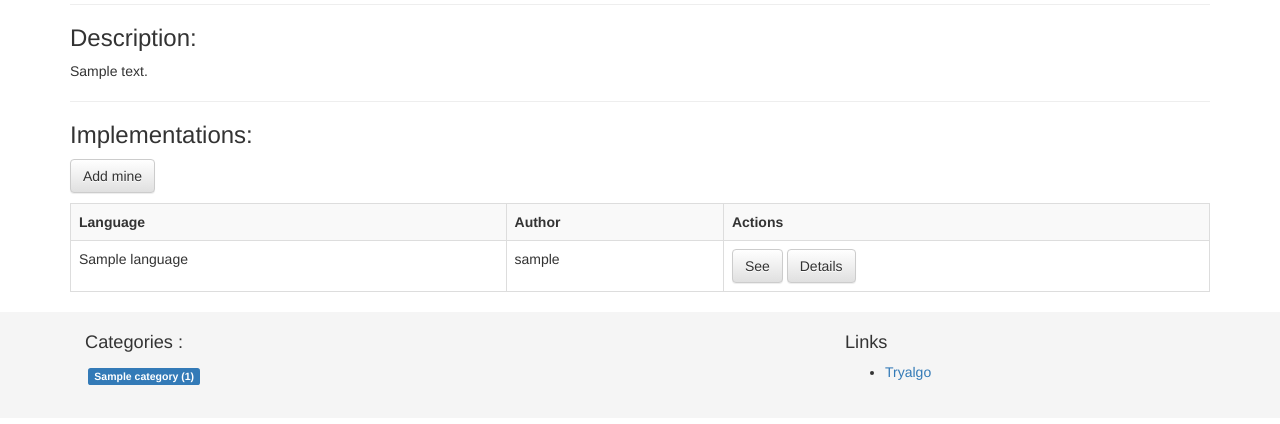
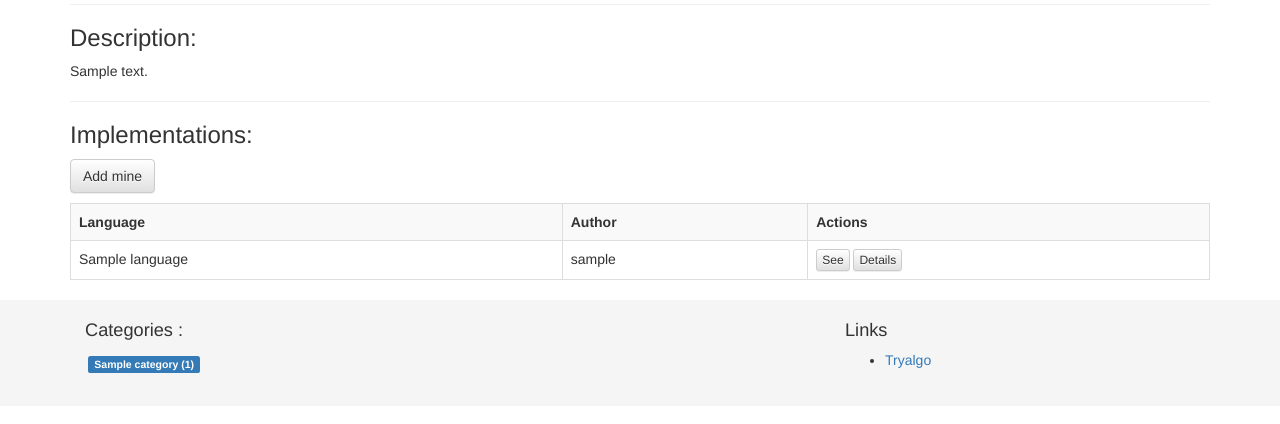
Before and after one commit to jilljenn/algopedia, a Django app: page /algo/1 in a window 1280 px wide. Shown: the part 239-663 px from the top of the page. Run offline with Django 3.2, Linux system fonts and the light colour scheme; tables that the repository leaves empty hold one stand-in row (values such as "Sample post"); some libraries are stand-ins or nearby versions.

Commit message:
Add empty case for table of implementations  + add class btn-xs on buttons in the table

```diff
--- a/web/algopedia/templates/algopedia/algo_detail.html
+++ b/web/algopedia/templates/algopedia/algo_detail.html
@@ -46,18 +46,23 @@
             <td>{{ implem.lang.name }}</td>
             <td>{{ implem.user }}</td>
             <td>
-                <a href="{% url 'algopedia:implementation-detail' implem.pk %}" class="implementation-detail-link btn btn-default"
+                <a href="{% url 'algopedia:implementation-detail' implem.pk %}" class="implementation-detail-link btn btn-xs btn-default"
                     data-remote="false"
                     data-implementation-id="{{ implem.pk }}"
                     data-implementation-user="{{ implem.user }}"
                     data-implementation-lang="{{ implem.lang }}"
                     data-toggle="modal" data-target="#modal_implementation_detail">See</a>
-                <a href="{% url 'algopedia:implementation-detail' implem.pk %}" class="btn btn-default">Details</a>
+                <a href="{% url 'algopedia:implementation-detail' implem.pk %}" class="btn btn-xs btn-default">Details</a>
                 {% if implem.user.pk = user.pk %}
-                    <a href="#" class="btn btn-default">Edit</a>
+                    <a href="#" class="btn btn-xs btn-default">Edit</a>
                 {% endif %}
             </td>
         </tr>
+    {% empty %}
+       <tr>
+           <td colspan="2" style="text-align: center">There are no codes submitted yet !</td>
+           <td><a href="{% url 'algopedia:implementation-create' object.pk %}" class="btn btn-xs btn-default">Add mine</a></td>
+       </tr>
     {% endfor %}
 </table>
 
```
